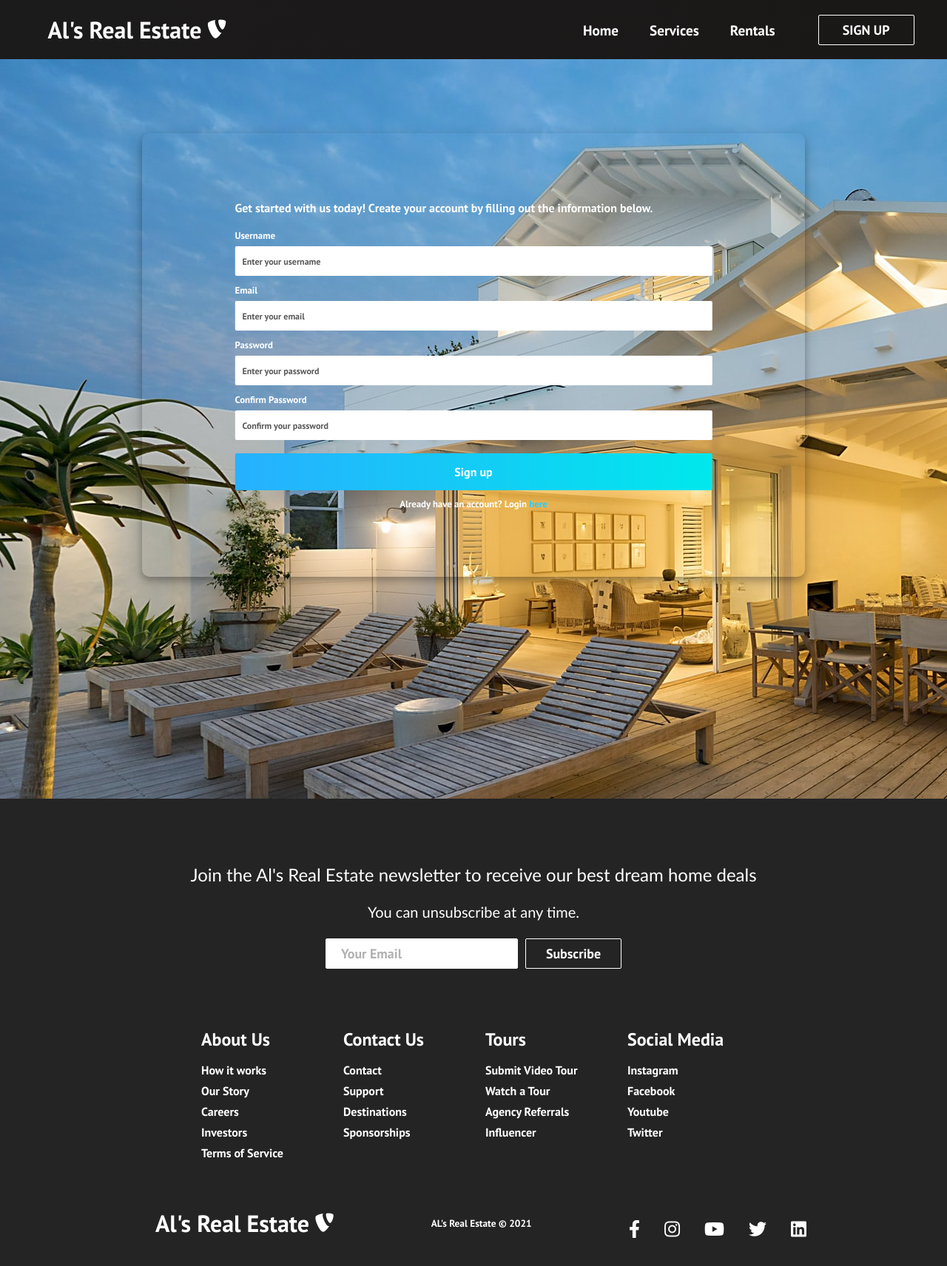
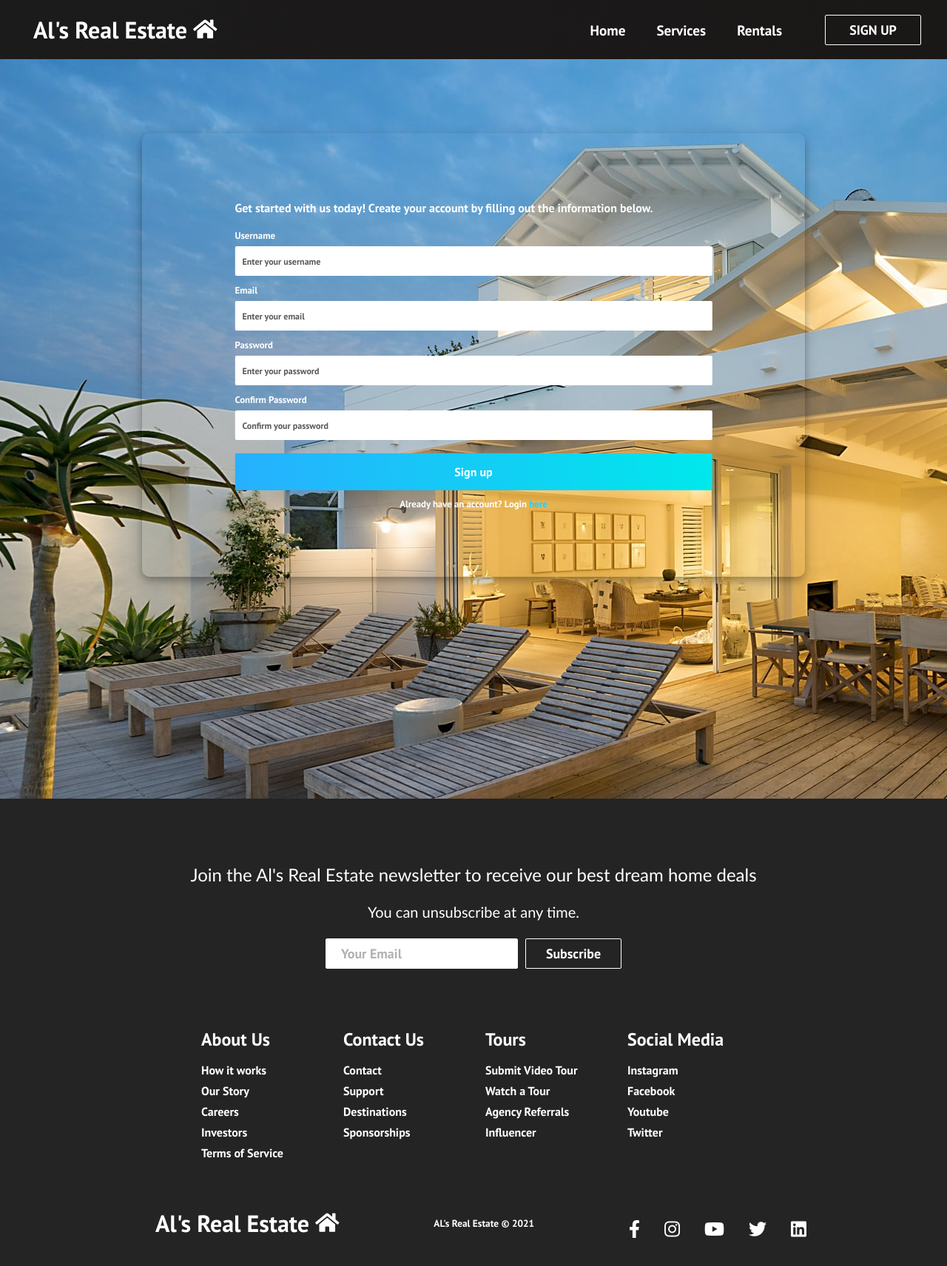
Before and after one commit to AlbertDotNext/Al_Real_Estate, a React (Create React App) app: page /sign-up in a window 1280 px wide. Shown: the top 1712 px of the page at 74% size. Built offline with nearby package versions, Linux system fonts and the light colour scheme.

Commit message:
fixed logo

```diff
--- a/src/components/Footer.js
+++ b/src/components/Footer.js
@@ -66,7 +66,7 @@ function Footer() {
           <div class="footer-logo">
             <Link to="/" className="social-logo">
               Al's Real Estate
-              <i class="fab fa-typo3" />
+              <i class="fas fa-home" />
             </Link>
           </div>
           <small class="website-rights">AL's Real Estate © 2021</small>
--- a/src/components/Navbar.css
+++ b/src/components/Navbar.css
@@ -21,16 +21,16 @@
 .navbar-logo {
   color: #fff;
   justify-self: start;
-  margin-left: 20px;
+  margin-left: 10px;
   cursor: pointer;
   text-decoration: none;
   font-size: 2rem;
   display: flex;
   align-items: center;
-  /* width: 250px; */
+  width: 270px;
 }
 
-.fa-typo3 {
+.fa-home {
   margin-left: 0.5rem;
   font-size: 1.8rem;
 }
--- a/src/components/Navbar.js
+++ b/src/components/Navbar.js
@@ -30,7 +30,7 @@ const Navbar = () => {
         <div className="navbar-container">
           <Link to="/" className="navbar-logo" onClick={closeMobileMenu}>
             Al's Real Estate
-            <i class="fab fa-typo3" />
+            <i class="fas fa-home" />
           </Link>
           <div className="menu-icon" onClick={handleClick}>
             <i className={click ? "fas fa-times" : "fas fa-bars"} />
--- a/src/components/VideoPopup.css
+++ b/src/components/VideoPopup.css
@@ -1,10 +1,10 @@
 .popup {
   position: absolute;
-  top: 0;
+  margin: auto;
   left: 0;
   width: 100%;
   height: 100vh;
-  background-color: rgba(0, 0, 0, 0.2);
+  background-color: rgba(0, 0, 0, 0.7);
   display: flex;
   justify-content: center;
   align-items: center;
@@ -40,3 +40,12 @@
     height: 400px;
   }
 }
+
+@media (max-height: 678px) {
+  .popup {
+    background-color: rgba(0, 0, 0, 0.7);
+  }
+  .popup-inner {
+    height: 400px;
+  }
+}
```
Also changed, not shown: 1 other file (tests, documents, lock files or other folders).
